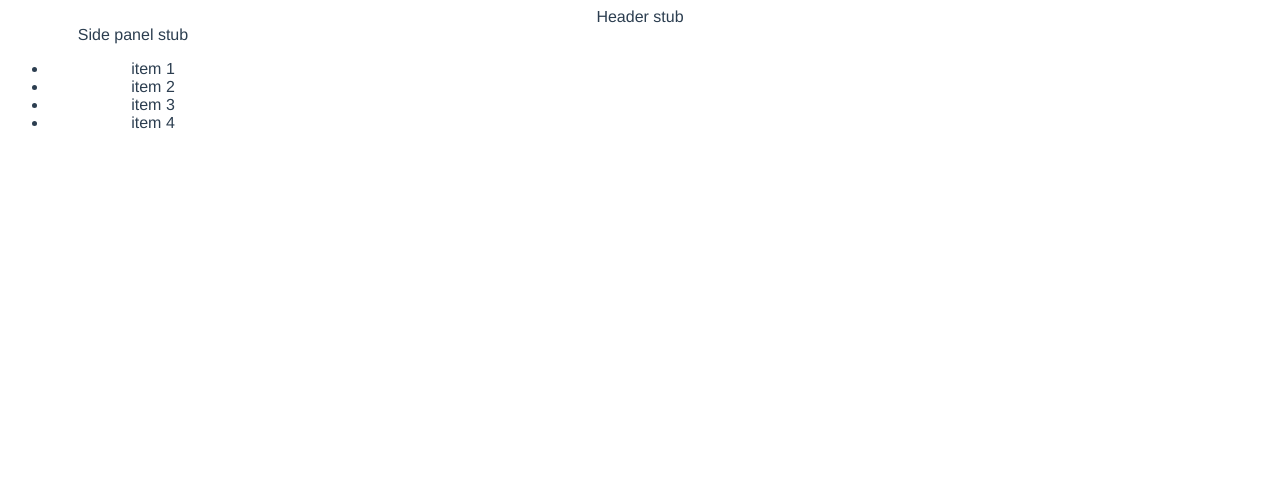
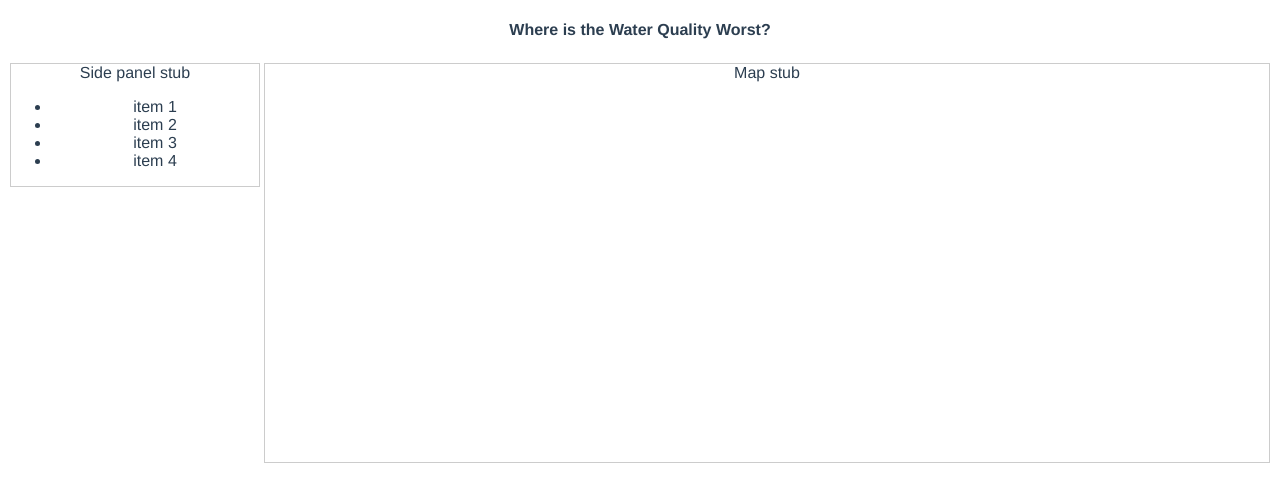
Before and after one commit to mwdchang/uhack2018, a Vue app: page / in a window 1280 px wide. Shown: the top 502 px of the page. Built offline with nearby package versions, Linux system fonts and the light colour scheme.

Commit message:
more stubs

```diff
--- a/src/components/header-bar.vue
+++ b/src/components/header-bar.vue
@@ -1,5 +1,5 @@
 <template>
-  <div>Header stub</div>
+  <h4>Where is the Water Quality Worst?</h4>
 </template>
 
 <script>
--- a/src/components/home.vue
+++ b/src/components/home.vue
@@ -3,6 +3,7 @@
     <header-bar/>
     <div class="container">
       <side-panel/>
+      <map-panel/>
     </div>
   </div>
 </template>
@@ -11,12 +12,13 @@
 
 import SidePanel from './side-panel.vue';
 import HeaderBar from './header-bar.vue';
+import MapPanel from './map-panel.vue';
 
 /* template */
 export default {
   name: 'home',
   components: {
-    SidePanel, HeaderBar
+    SidePanel, HeaderBar, MapPanel
   },
   data: () => ({
     label: 'hello world'
--- /dev/null
+++ b/src/components/map-panel.vue
@@ -0,0 +1,24 @@
+<template>
+  <div class="map-panel">
+    <div>Map stub</div>
+  </div>
+</template>
+
+<script>
+export default {
+  name: 'map-panel'
+}
+</script>
+
+<style>
+.map-panel {
+  flex: 1;
+  display: block;
+  box-sizing: border-box;
+  border: 1px solid #ccc;
+  margin: 2px;
+
+  height: 400px;
+  width: 400px;
+}
+</style>
--- a/src/components/side-panel.vue
+++ b/src/components/side-panel.vue
@@ -18,7 +18,11 @@ export default {
 
 <style>
 .side-panel {
+  box-sizing: border-box;
   width: 250px;
   height: 100%;
+  margin: 2px;
+
+  border: 1px solid #ccc;
 }
 </style>
```
